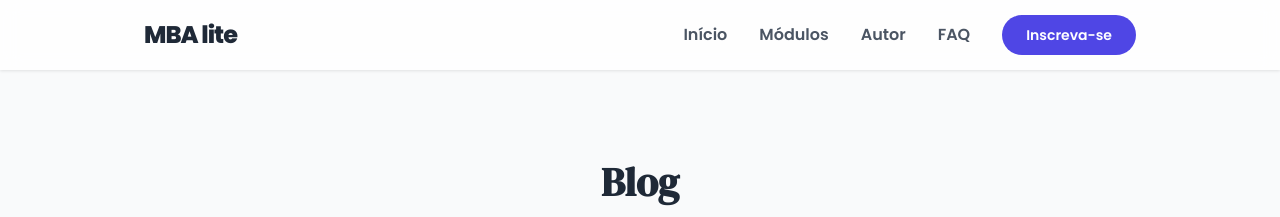
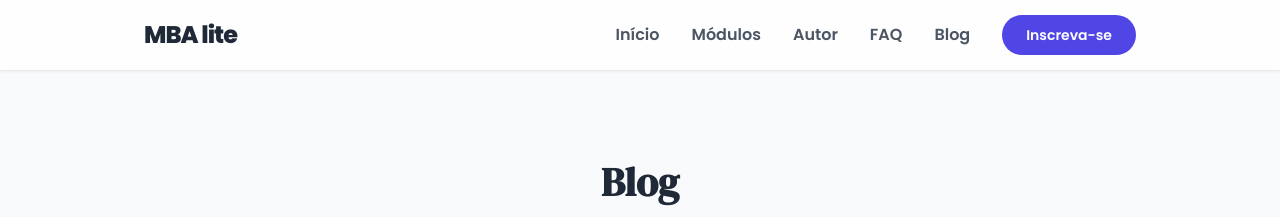
Before and after one commit to danub-io/MBAlite, a Jekyll site: the page built from blog.html, in a window 1280 px wide. Shown: the top 217 px of the page. Built offline with Jekyll 4.4.1, drawn with Linux system fonts in a browser that asks for light colours.

Commit message:
feat: Adiciona link de navegação para o blog
Adiciona o link "Blog" aos menus de navegação principal e móvel no `index.html` e no layout padrão.

Além disso, atualiza os links de navegação no layout padrão para apontar para a página inicial, garantindo que funcionem corretamente nas páginas do blog.

```diff
--- a/_layouts/default.html
+++ b/_layouts/default.html
@@ -651,13 +651,14 @@ footer p {
 <body>
     <header id="main-header">
         <div class="container">
-            <a href="#hero" class="logo">MBA lite</a>
+            <a href="/#hero" class="logo">MBA lite</a>
             <nav id="main-nav">
-              <a href="#hero" class="nav-link">Início</a>
-              <a href="#modulos" class="nav-link">Módulos</a>
-              <a href="#autor" class="nav-link">Autor</a>
-              <a href="#faq" class="nav-link">FAQ</a>
-              <a href="#enroll" class="enroll-button">Inscreva-se</a>
+              <a href="/#hero" class="nav-link">Início</a>
+              <a href="/#modulos" class="nav-link">Módulos</a>
+              <a href="/#autor" class="nav-link">Autor</a>
+              <a href="/#faq" class="nav-link">FAQ</a>
+              <a href="/blog.html" class="nav-link">Blog</a>
+              <a href="/#enroll" class="enroll-button">Inscreva-se</a>
             </nav>
             <button id="menu-btn" aria-label="Abrir menu" aria-expanded="false" aria-controls="mobile-menu">
                 <div class="hamburger"><span></span><span></span><span></span></div>
@@ -670,11 +671,12 @@ footer p {
             <button id="close-menu-btn" aria-label="Fechar menu">&times;</button>
         </div>
         <nav aria-label="Navegação móvel">
-            <a href="#hero" class="mobile-menu-link">Início</a>
-            <a href="#modulos" class="mobile-menu-link">Módulos</a>
-            <a href="#autor" class="mobile-menu-link">Autor</a>
-            <a href="#faq" class="mobile-menu-link">FAQ</a>
-            <a href="#enroll" class="enroll-button mobile-menu-link">Inscreva-se</a>
+            <a href="/#hero" class="mobile-menu-link">Início</a>
+            <a href="/#modulos" class="mobile-menu-link">Módulos</a>
+            <a href="/#autor" class="mobile-menu-link">Autor</a>
+            <a href="/#faq" class="mobile-menu-link">FAQ</a>
+            <a href="/blog.html" class="mobile-menu-link">Blog</a>
+            <a href="/#enroll" class="enroll-button mobile-menu-link">Inscreva-se</a>
         </nav>
     </div>
     <div id="menu-overlay" class="hidden" aria-hidden="true"></div>
--- a/index.html
+++ b/index.html
@@ -657,6 +657,7 @@ footer p {
               <a href="#modulos" class="nav-link">Módulos</a>
               <a href="#autor" class="nav-link">Autor</a>
               <a href="#faq" class="nav-link">FAQ</a>
+              <a href="/blog.html" class="nav-link">Blog</a>
               <a href="#enroll" class="enroll-button">Inscreva-se</a>
             </nav>
             <button id="menu-btn" aria-label="Abrir menu" aria-expanded="false" aria-controls="mobile-menu">
@@ -674,6 +675,7 @@ footer p {
             <a href="#modulos" class="mobile-menu-link">Módulos</a>
             <a href="#autor" class="mobile-menu-link">Autor</a>
             <a href="#faq" class="mobile-menu-link">FAQ</a>
+            <a href="/blog.html" class="mobile-menu-link">Blog</a>
             <a href="#enroll" class="enroll-button mobile-menu-link">Inscreva-se</a>
         </nav>
     </div>
```
